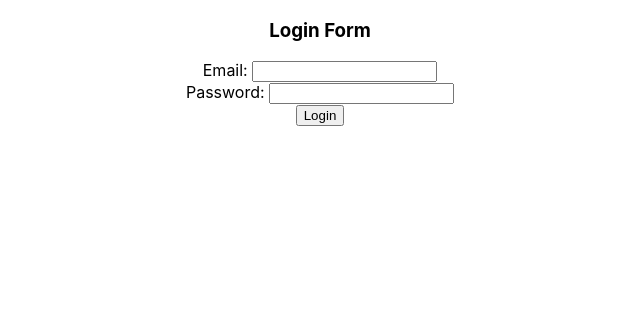
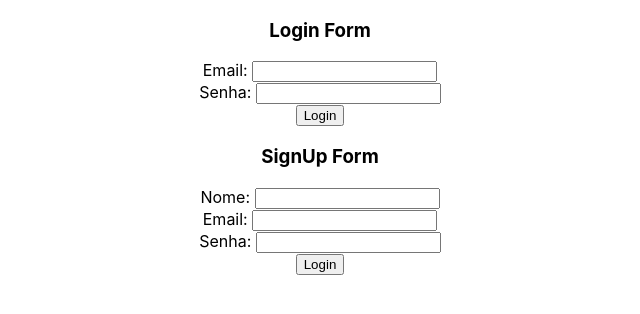
Before and after one commit to F-Mantovani/AppDevilz-Client, a React (Create React App) app: page / in a window 1280 px wide. Shown: the top 314 px of the page, without its empty margins (320-960 px from the left). Built offline with nearby package versions, Linux system fonts and the light colour scheme; no server answers.

Commit message:
created a validation for the name input, trying to reuse functions to the maximum

```diff
--- a/src/App.js
+++ b/src/App.js
@@ -1,12 +1,14 @@
 import './App.css';
 
 import { LoginForm } from './components/login-signup-forms/LoginForm';
+import { SignUpForm } from './components/login-signup-forms/SignUpForm';
 
 
 function App() {
   return (
     <div className="App">
       <LoginForm />
+      <SignUpForm />
     </div>
   );
 }
--- a/src/components/login-signup-forms/LoginForm.jsx
+++ b/src/components/login-signup-forms/LoginForm.jsx
@@ -21,7 +21,7 @@ export const LoginForm = () => {
 				/>
 				<FormInput
 					input='password'
-					label='Password:'
+					label='Senha:'
 					type='password'
 					error={error}
 					value={state}
--- a/src/components/login-signup-forms/SignUpForm.jsx
+++ b/src/components/login-signup-forms/SignUpForm.jsx
@@ -0,0 +1,41 @@
+import React from 'react';
+import { FormInput } from './FormInput';
+import useFormInput from '../../controllers/useForms';
+import { useAuthFunctions } from '../../controllers/useAuthFunctions';
+
+export const SignUpForm = () => {
+	const { state, handleInput } = useFormInput();
+	const { handleSignUp, error } = useAuthFunctions()
+
+	return (
+		<div>
+			<h3>SignUp Form</h3>
+				{error ? <p> {error.errorMessage} </p> : null}
+				<FormInput
+					input='username'
+					label='Nome:'
+					type='text'
+					error={error}
+					value={state}
+					onChange={handleInput}
+				/>
+				<FormInput
+					input='email'
+					label='Email:'
+					type='email'
+					error={error}
+					value={state}
+					onChange={handleInput}
+				/>
+				<FormInput
+					input='password'
+					label='Senha:'
+					type='password'
+					error={error}
+					value={state}
+					onChange={handleInput}
+				/>
+				<button onClick={() => handleSignUp(state)}> Login </button>
+		</div>
+	);
+};
--- a/src/controllers/useAuthFunctions.jsx
+++ b/src/controllers/useAuthFunctions.jsx
@@ -4,6 +4,8 @@ import { saveToken } from './saveToken';
 
 export const useAuthFunctions = () => {
 	const [error, setError] = useState('');
+	const [success, setSuccess] = useState(false);
+	const [loading, setLoading] = useState(false);
 
 	const handleLogin = async ({ email, password }) => {
 		const user = {
@@ -22,19 +24,56 @@ export const useAuthFunctions = () => {
 		}
 	};
 
-	const checkUserInputs = user => {
-		setError('')
-		if (!user.email || !user.password) {
-			setError(prevError => ({ ...prevError, errorMessage: 'Please fill all the required fields ' }));
+	const handleSignUp = async ({ username, email, password }) => {
+		const user = { name: username, email, password };
+
+		try {
+			checkUserInputs(user);
+
+			await authConnect.signUp(user);
+
+			setSuccess('Usuário criado com sucesso');
+
+			await handleLogin(user);
+
+			console.log('usuario criado');
+		} catch (error) {
+			console.log(error);
+		}
+	};
+
+	const checkUserInputs = (user) => {
+		setError('');
+		if (!('name' in user)) {
+			user.name = 1
+		}
+
+		if (!user.email || !user.password || !user.name) {
+			setError(prevError => ({
+				...prevError,
+				errorMessage: 'Preencha todos os campos obrigatórios',
+			}));
 			if (!user.email) {
-				setError(prevError => ({ ...prevError, email: 'Please provide a valid email' }));
+				setError(prevError => ({
+					...prevError,
+					email: 'Por favor preencha o email',
+				}));
 			}
 			if (!user.password) {
-				setError(prevError => ({ ...prevError, password: 'Please provide the password' }));
+				setError(prevError => ({
+					...prevError,
+					password: 'Por favor preencha a senha',
+				}));
+			}
+			if (!user.name) {
+				setError(prevError => ({
+					...prevError,
+					username: 'Por favor preencha o nome',
+				}));
 			}
 			throw new Error('Validating user Input');
 		}
 	};
 
-	return { handleLogin, error };
+	return { handleLogin, handleSignUp, error, success, loading };
 };
--- a/src/controllers/useForms.jsx
+++ b/src/controllers/useForms.jsx
@@ -2,8 +2,6 @@ import { useState } from 'react';
 
 const useFormInput = () => {
 	const [state, setState] = useState('');
-	const [success, setSuccess] = useState(false);
-	const [loading, setLoading] = useState(false);
 
 	const handleInput = e => {
 		const { value, name } = e.target;
@@ -15,8 +13,6 @@ const useFormInput = () => {
 	return {
 		state,
 		handleInput,
-		success,
-		loading,
 	};
 };
 
--- a/src/utils/authConnect.js
+++ b/src/utils/authConnect.js
@@ -8,7 +8,7 @@ class authConnect extends connectConstructor {
 	signUp = async credentials => {
 		try {
 			const { data } = await this.api.post('/signup', credentials);
-      console.log(data)
+
 			return data;
 		} catch (error) {
 			throw error.response.data;
```
